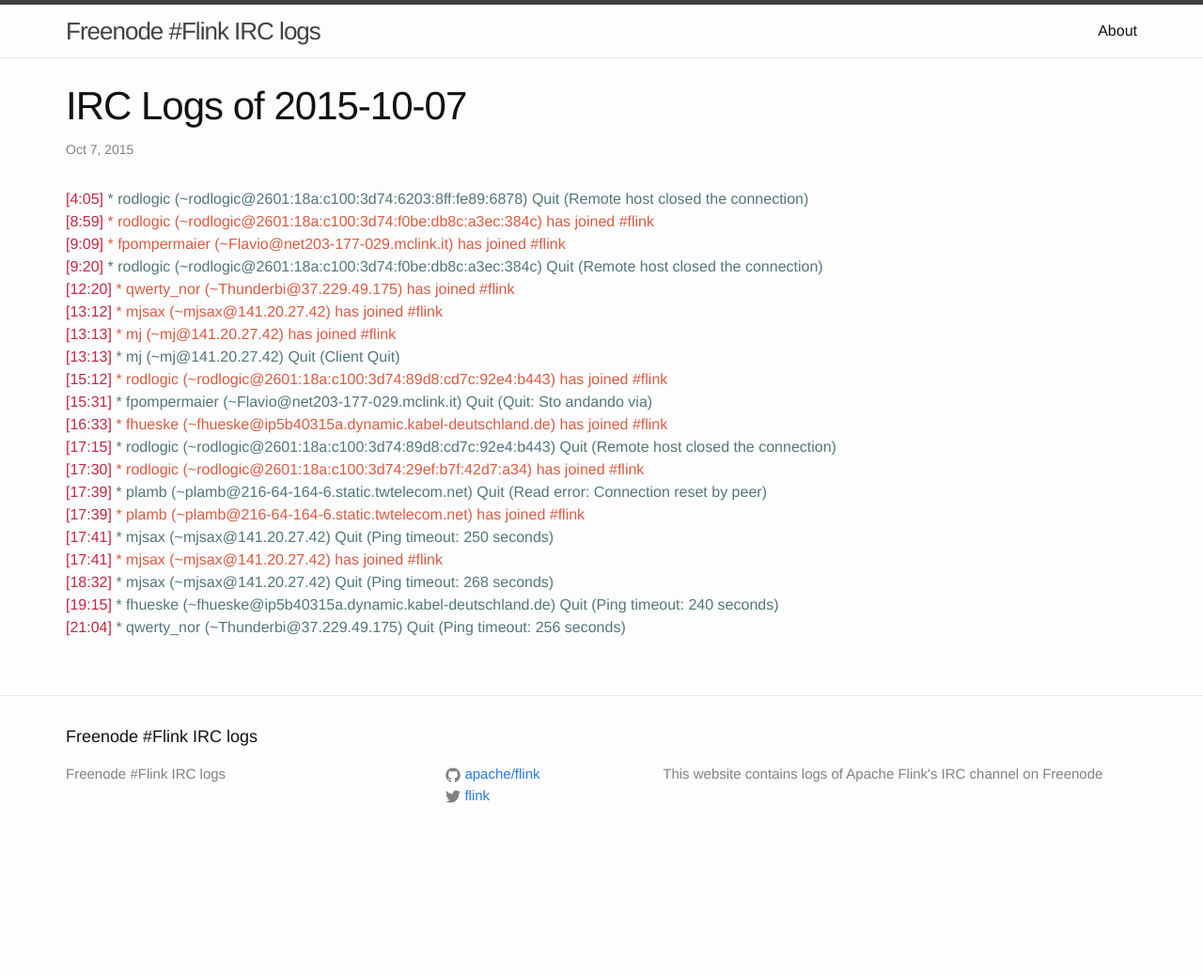
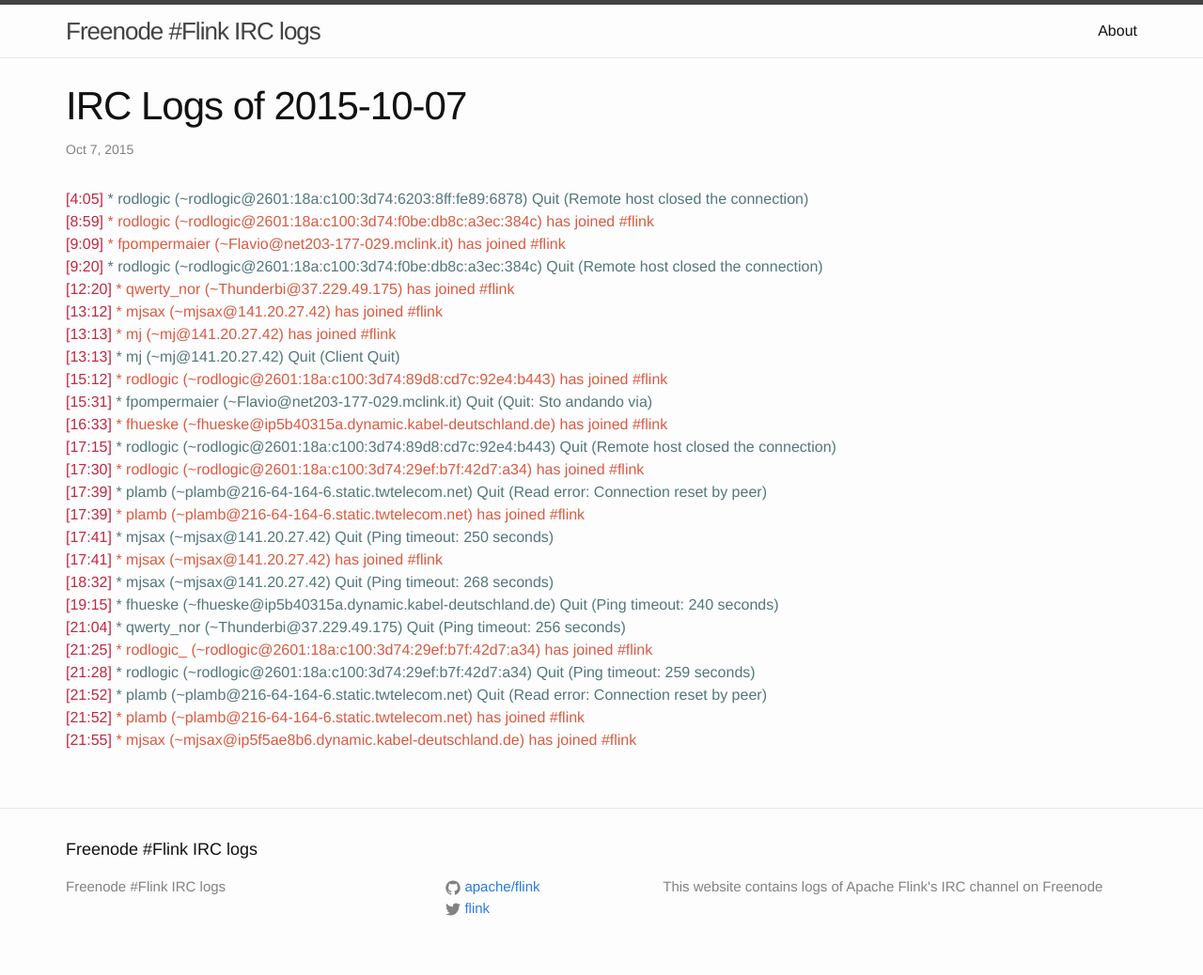
Before and after one commit to flink-irc-logs/flink-irc-logs.github.io, a Jekyll site: the page built from _posts/2015-10-07-logs.markdown, in a window 1280 px wide. Shown: the whole page at 94% size. Built offline with Jekyll 4.4.1, drawn with Linux system fonts in a browser that asks for light colours; before the commit the page ends 918 px from its top, so only the background shows below that.

Commit message:
Update of the logs on Wed Oct  7 23:24:20 CEST 2015

```diff
--- a/_posts/2015-10-07-logs.markdown
+++ b/_posts/2015-10-07-logs.markdown
@@ -24,3 +24,8 @@
 <span class="irc-date">[18:32]</span> <span class="irc-navy">* mjsax (~mjsax@141.20.27.42) Quit (Ping timeout: 268 seconds)</span><br />
 <span class="irc-date">[19:15]</span> <span class="irc-navy">* fhueske (~fhueske@ip5b40315a.dynamic.kabel-deutschland.de) Quit (Ping timeout: 240 seconds)</span><br />
 <span class="irc-date">[21:04]</span> <span class="irc-navy">* qwerty_nor (~Thunderbi@37.229.49.175) Quit (Ping timeout: 256 seconds)</span><br />
+<span class="irc-date">[21:25]</span> <span class="irc-green">* rodlogic_ (~rodlogic@2601:18a:c100:3d74:29ef:b7f:42d7:a34) has joined #flink</span><br />
+<span class="irc-date">[21:28]</span> <span class="irc-navy">* rodlogic (~rodlogic@2601:18a:c100:3d74:29ef:b7f:42d7:a34) Quit (Ping timeout: 259 seconds)</span><br />
+<span class="irc-date">[21:52]</span> <span class="irc-navy">* plamb (~plamb@216-64-164-6.static.twtelecom.net) Quit (Read error: Connection reset by peer)</span><br />
+<span class="irc-date">[21:52]</span> <span class="irc-green">* plamb (~plamb@216-64-164-6.static.twtelecom.net) has joined #flink</span><br />
+<span class="irc-date">[21:55]</span> <span class="irc-green">* mjsax (~mjsax@ip5f5ae8b6.dynamic.kabel-deutschland.de) has joined #flink</span><br />
```
